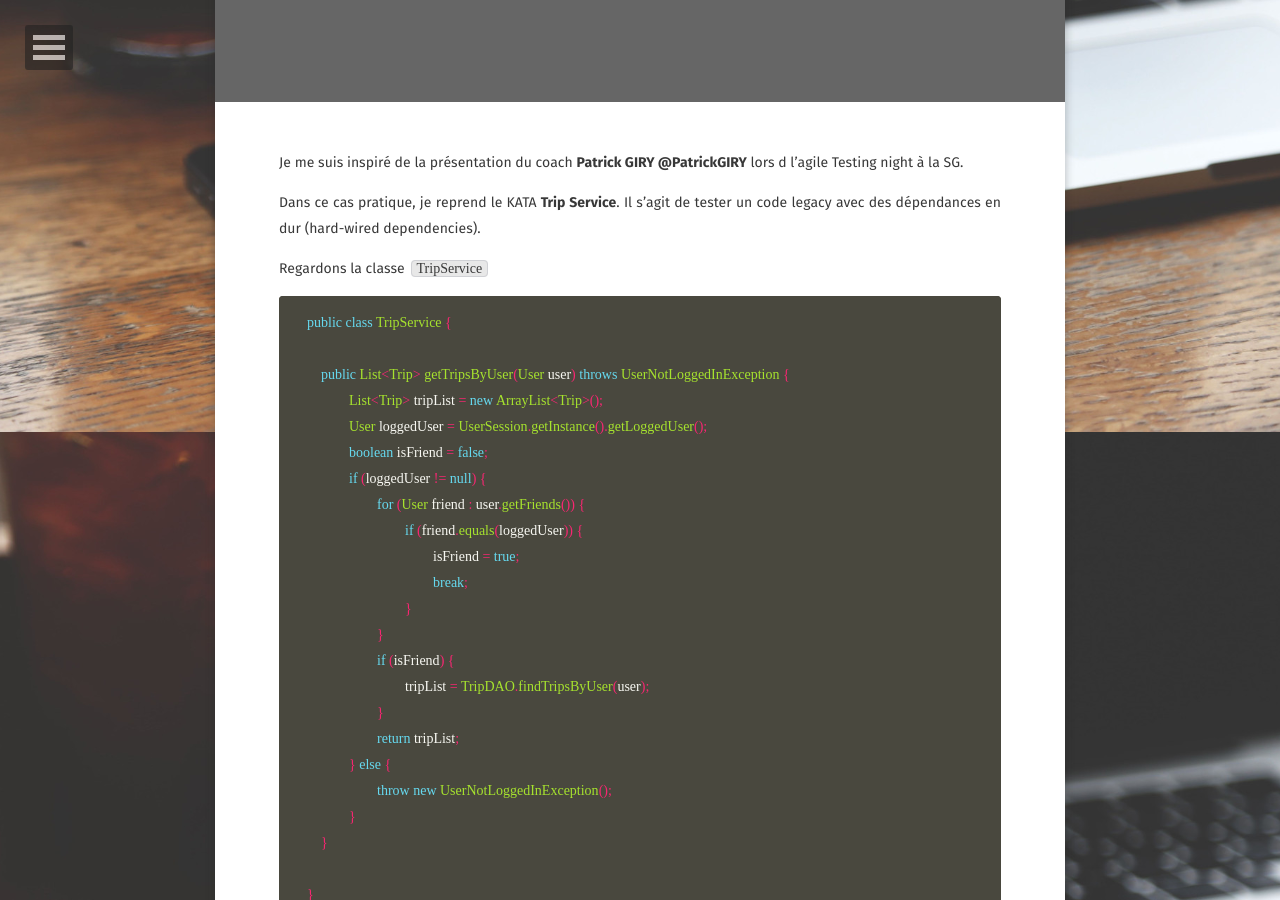
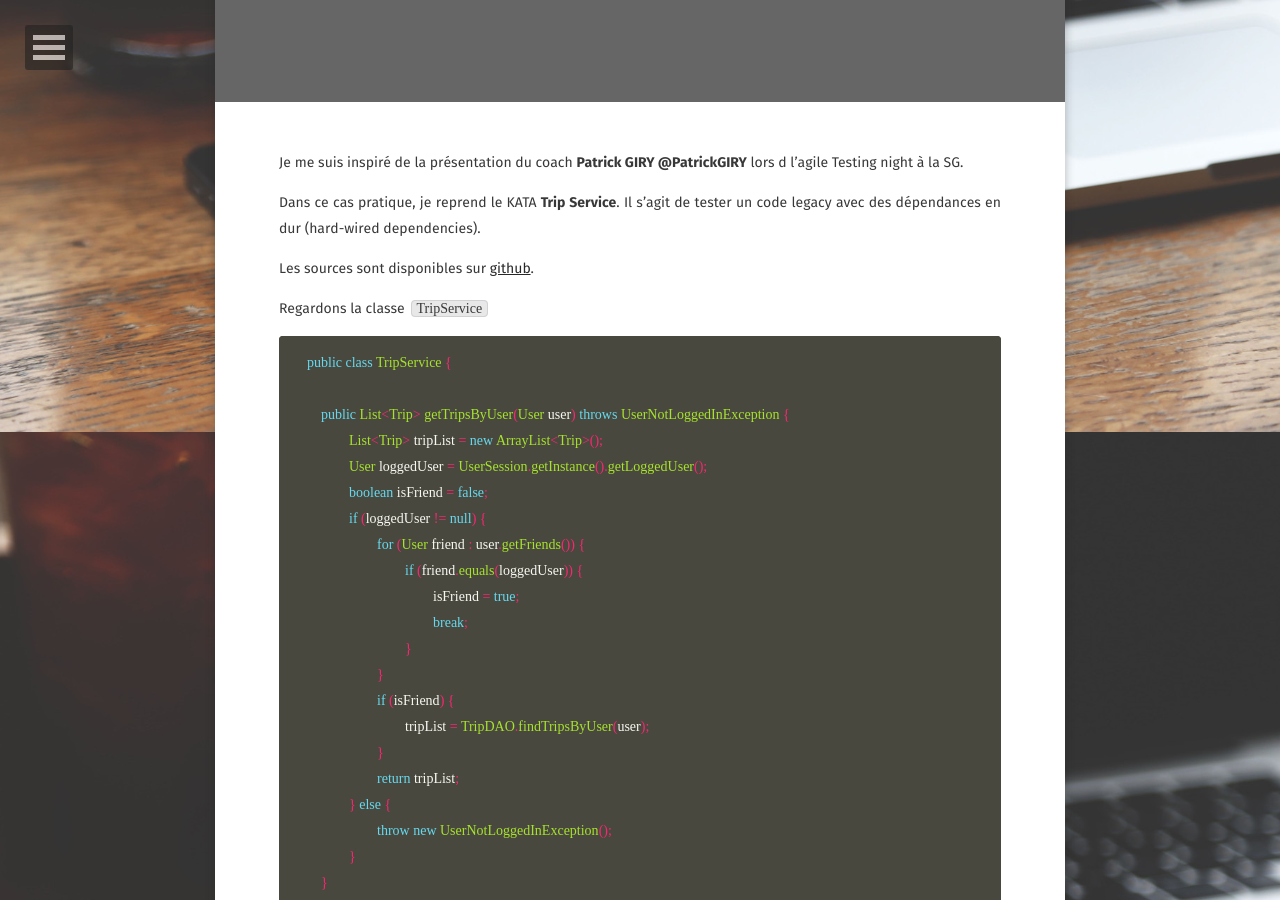
Before and after one commit to Ahdak/blog, a Jekyll site: the page built from _posts/2018-10-15-tdd-hard-wired-dependencies.md, in a window 1280 px wide and 900 px high, scrolled down 468 px. Built offline with Jekyll 4.4.1, drawn with Linux system fonts in a browser that asks for light colours; some web fonts are replaced.

Commit message:
Set Github link for kata trip service

````diff
--- a/_posts/2018-10-15-tdd-hard-wired-dependencies.md
+++ b/_posts/2018-10-15-tdd-hard-wired-dependencies.md
@@ -11,6 +11,8 @@ comments: false
 Je me suis inspiré de la présentation du coach __Patrick GIRY @PatrickGIRY__ lors d l'agile Testing night à la SG.
 
 Dans ce cas pratique, je reprend le KATA __Trip Service__. Il s'agit de tester un code legacy avec des dépendances en dur (hard-wired dependencies).
+
+Les sources sont disponibles sur [github](https://github.com/Ahdak/trip-service-kata).
 
 Regardons la classe ```TripService```
 
````
